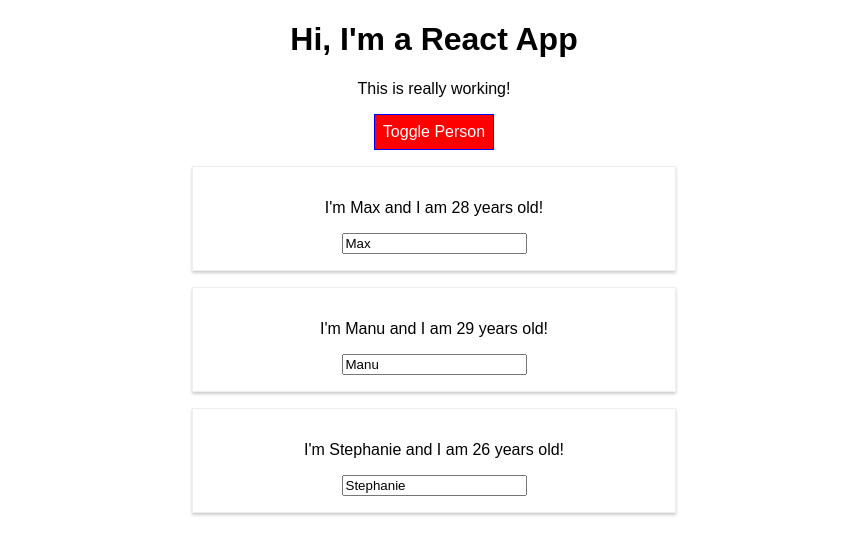
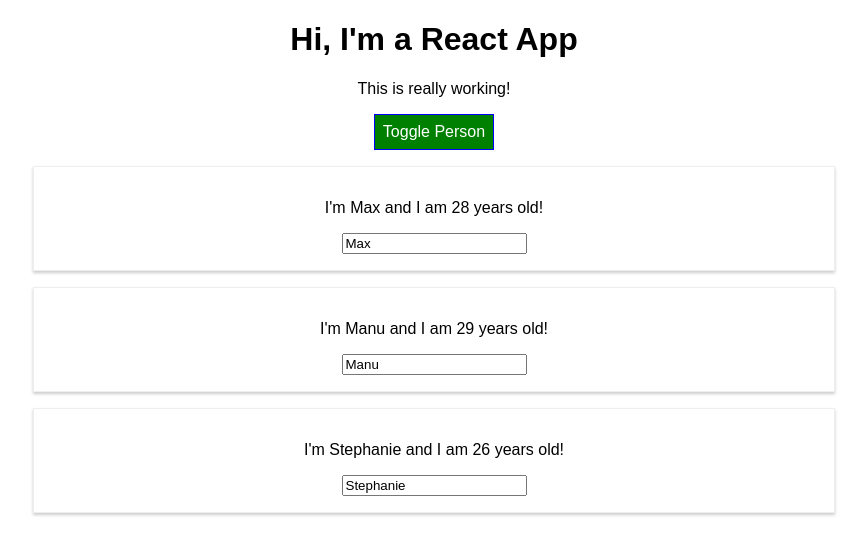
Before and after one commit to JamesDansie/Udemy-React, a React (Create React App) app: page / in a window 1280 px wide. Shown: the top 554 px of the page, without its empty margins (206-1073 px from the left). Built offline with nearby package versions, Linux system fonts and the light colour scheme.

Commit message:
replacing styled components with react modules

```diff
--- a/src/App.css
+++ b/src/App.css
@@ -9,3 +9,17 @@
 .bold {
   font-weight: bold;
 }
+
+.button{
+  background-color: green;
+  color: white;
+  font: inherit;
+  border: 1px solid blue;
+  padding: 8px;
+  cursor: pointer;
+}
+
+.button:hover {
+  background-color: lightgreen;
+  color: black;
+}
--- a/src/App.js
+++ b/src/App.js
@@ -1,7 +1,6 @@
 import React, { Component } from 'react';
 import './App.css';
 import Person from './Person/Person';
-import Radium, {StyleRoot} from 'radium';
 
 class App extends Component {
   state = {
@@ -48,18 +47,6 @@
   }
 
   render() {
-    const style = {
-      backgroundColor: 'green',
-      color: 'white',
-      font: 'inherit',
-      border: '1px solid blue',
-      padding: '8px',
-      cursor: 'pointer',
-      ':hover': {
-        backgroundColor: 'lightgreen',
-        color: 'black'
-      }
-    };
 
     let persons = null;
 
@@ -76,12 +63,6 @@
           })}
         </div>
       );
-
-      style.backgroundColor = 'red';
-      style[':hover'] = {
-        backgroundColor: 'salmon',
-        color: 'black'
-      }
     }
 
     let classes = [];
@@ -93,20 +74,17 @@
     }
 
     return (
-      <StyleRoot>
         <div className="App">
           <h1>Hi, I'm a React App</h1>
           <p className={classes.join(' ')}>This is really working!</p>
-          <button
-            style={style}
+          <button className="button"
             onClick={this.togglePersonHandler}>Toggle Person
           </button>
           {persons}
         </div>
-      </StyleRoot>
     );
     // return React.createElement('div', {className: 'App'}, React.createElement('h1', null, 'Does this work now?'));
   }
 }
 
-export default Radium(App);
+export default App;
--- a/src/Person/Person.css
+++ b/src/Person/Person.css
@@ -6,3 +6,9 @@
     padding: 16px;
     text-align: center;
 }
+
+@media (min-width: 500px) {
+    .Person {
+        width: '450px'
+    }
+}
--- a/src/Person/Person.js
+++ b/src/Person/Person.js
@@ -1,6 +1,20 @@
 import React from 'react';
-import './Person.css';
-import Radium from 'radium';
+// import './Person.css';
+import styled from 'styled-components';
+
+const StyleDiv = styled.div`
+    width: 60%;
+    margin: 16px auto;
+    border: 1px solid #eee;
+    box-shadow: 0 2px 3px #ccc;
+    padding: 16px;
+    text-align: center;
+
+
+    @media (min-width: 500px) {
+        width: '450px'
+    }
+`
 
 const person = (props) => {
     const style = {
@@ -9,12 +23,13 @@
         }
     };
     return (
-        <div className="Person" style={style}>
+        // <div className="Person" style={style}>
+        <StyleDiv>
             <p onClick={props.click}>I'm {props.name} and I am {props.age} years old!</p>
             <p>{props.children}</p>
             <input type="text" onChange={props.changed} value={props.name}/>
-        </div>
+        </StyleDiv>
     )
 };
 
-export default Radium(person);
+export default person;
```
